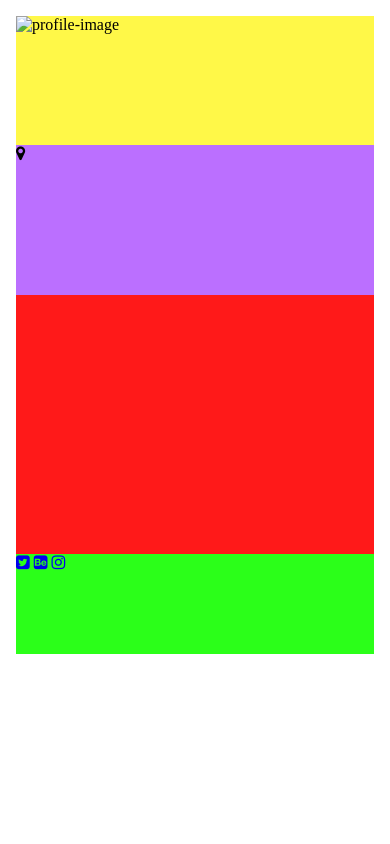
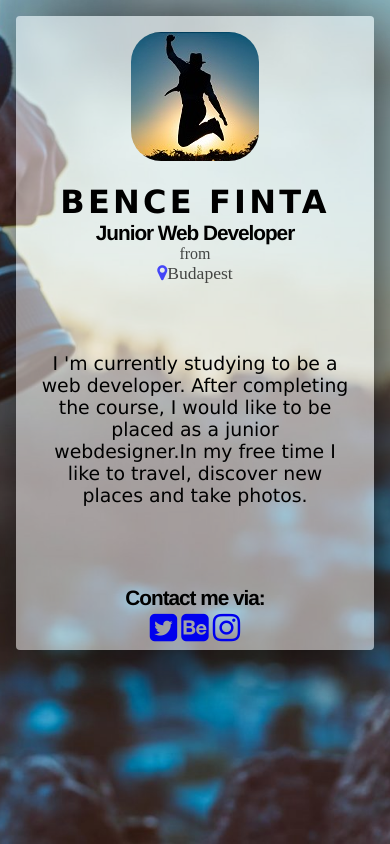
Before and after one commit to fintabence/buisness-card2, a plain HTML site: page index.html in a window 390 px wide. Drawn offline with Linux system fonts and the light colour scheme.

Commit message:
mobile-css

```diff
--- a/buisness-card2.css
+++ b/buisness-card2.css
@@ -9,59 +9,119 @@
 
 /* ==== HELPER COLORS FOR LAYOUT ==== */
 
-.profile-card {
-    background-color: rgba(255, 100, 0, 0.9); /* orange */
-}
-
+/*
 .profile-image {
 	background-color: rgba(255, 248, 53, .9); /* yellow 1 */
-}
+/*  }
+
 .name-headline {
 	background-color: rgba(180, 96, 255, .9); /* purple 2 */
-}
+/*  }
 .about {
 	background-color: rgba(255, 0, 0, .9); /* red 3 */
-}
+/*  }
 .links {
 	background-color: rgba(20, 255, 0, .9); /* green 4 */
-}
+/*  }
 
 /* ==== POSITION ====*/
 
+body {
+  margin: 1rem;
+}
+
 .profile-card {
-  margin: 1rem 1rem;
-  position: relative;
-  max-height: 100vw;
+  padding: 0;
 }
 
 .box {
-  width: 100%;
-  position: absolute;
+  display: block;
+  position: relative;
+  max-width: calc(100vw - 5px);
 }
+
+/* ==== Styles ====*/
+
+body {
+  text-align: center;
+  background: url('assets/photographer.jpeg') no-repeat center center fixed;
+  background-size: cover;
+}
+
+.profile-card {
+  background-color: hsla(0, 0%, 100%, .5);
+  border-radius: 4px;
+  box-shadow: hsla(0, 0%, 0%, .8) 10px 10px 80px;
+}
+
+/* BOX-01 */
 
 #box-01 {
   height: 129px;
-  top: 0;
 }
+
+img {
+  border-radius: 30px;
+  margin-top: 1rem;
+}
+
+/* BOX-02 */
 
 #box-02 {
   height: 9.375rem;
-  top: 8.0625rem;
+  padding: .35rem;
+  margin-top: 2rem;
 }
+
+h1 {
+  font-size: 2rem;
+  font-family: Verdana;
+  letter-spacing: 0.1em;
+  text-transform: uppercase;
+}
+
+h2 {
+  font-size: 1.3rem;
+  font-family: Helvetica;
+  letter-spacing: -0.05em;
+}
+
+#from {
+  font-size: 1rem;
+  font-family: Times New Roman;
+  opacity: 70%
+}
+
+#adress {
+  font-size: 1.1rem;
+  opacity: 70%
+}
+
+.fa-map-marker {
+  color: blue;
+}
+
+/* BOX-03 */
+
 
 #box-03 {
   height: 16.1875rem;
-  top: 17.4375rem;
+  font-size: 1.18rem;
+  text-align: justify;
+  font-family: verdana;
+  padding: 1.56rem;
+  text-align: center;
 }
 
+/* BOX 4 */
+
 #box-04 {
-  height: 6.25rem;
-  top: 33.625rem;
+  height: 4rem;
+  font-size: 1rem;
 }
-
-
-/* ==== Styles ====*/
 
 li {
   display: inline;
+  color: blue;
+  font-size: 2rem;
 }
--- a/index.html
+++ b/index.html
@@ -17,15 +17,15 @@
     <div class="head">
 
       <div class="profile-image box" id="box-01">
-        <img alt="profile-image">
+        <img src="assets/profile-pictrues.jpg" alt="profile-image">
       </div>
 
       <div class="name-headline box" id="box-02">
-        <h1></h1>
-        <h2></h2>
+        <h1>Bence Finta</h1>
+        <h2>Junior Web Developer</h2>
         <div>
-          <p id="from"></p>
-          <p id="adress"><i class="fa fa-map-marker"></i> </p>
+          <p id="from">from</p>
+          <p id="adress"><i class="fa fa-map-marker"></i>Budapest</p>
         </div>
       </div>
     </div>
@@ -33,12 +33,12 @@
     <div class="content">
 
       <div class="about box" id="box-03">
-        <p> </p>
+        <p>I 'm currently studying to be a web developer. After completing the course, I would like to be placed as a junior webdesigner.In my free time I like to travel, discover new places and take photos.</p>
       </div>
 
       <section class="links box" id="box-04">
 
-          <h2></h2>
+          <h2>Contact me via:</h2>
           <ul>
             <li><a href="https://twitter.com/#" target="_blank" title="twitter" class="social-icon"><i class="fa fa-twitter-square"></i></a></li>
             <li><a href="https://behance.net/#" target="_blank" title="behance" class="social-icon"><i class="fa fa-behance-square"></i></a></li>
```
